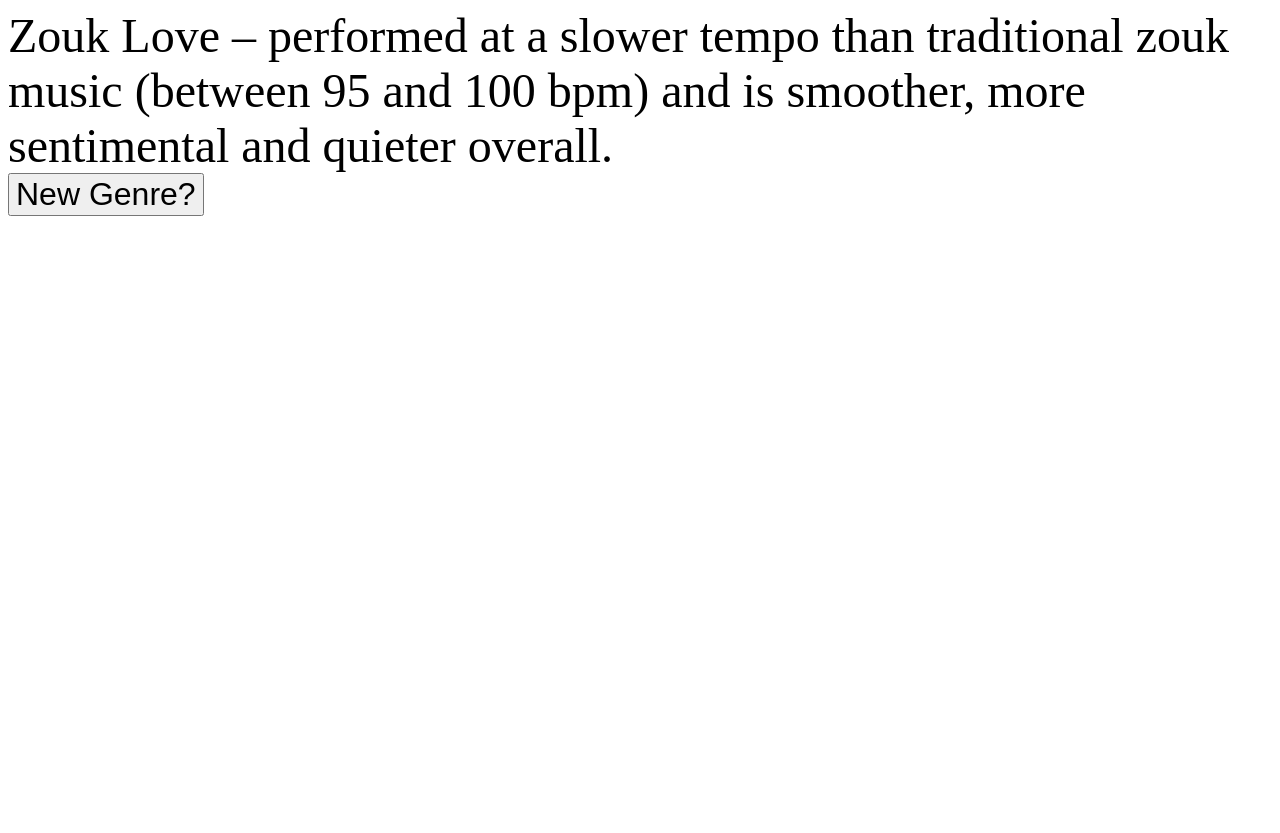
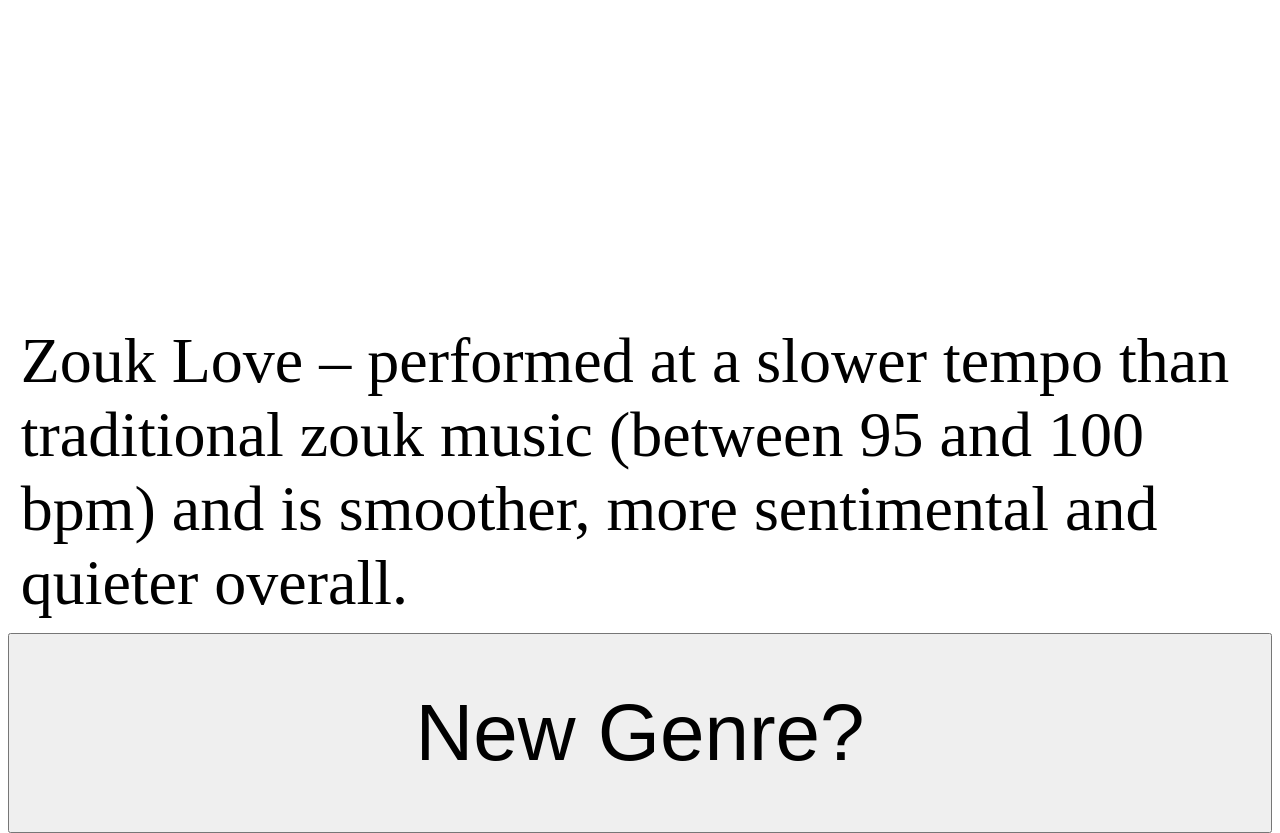
Before and after one commit to KylarRen/genrePicker, a plain HTML site: page index.html in a window 1280 px wide. Before the commit the page ends 800 px from the top, so only its background shows below. Drawn offline with Linux system fonts and the light colour scheme.

Commit message:
Update index.html

```diff
--- a/index.html
+++ b/index.html
@@ -8,15 +8,15 @@
 
 </head>
 
-<body>
+<body style="height:100vh;">
 
-    <div id="currentGenre" style="font-size:3em;">
+    <div id="currentGenre" style="font-size:4em;padding:1%;padding-top:25%;">
 
         butts
 
     </div>
 
-    <button style="font-size:2em" onclick="getNewGenre()">
+    <button style="font-size:5em; width:100%; height:25%;" onclick="getNewGenre()">
 
         New Genre?
 
```
